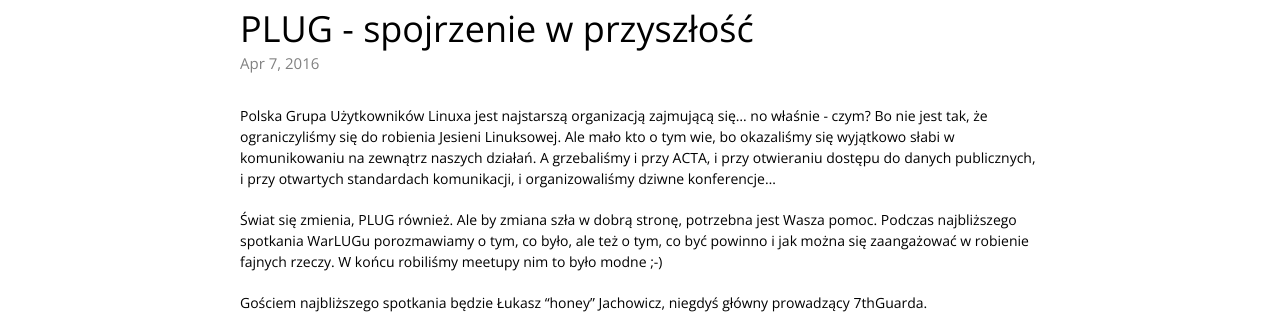
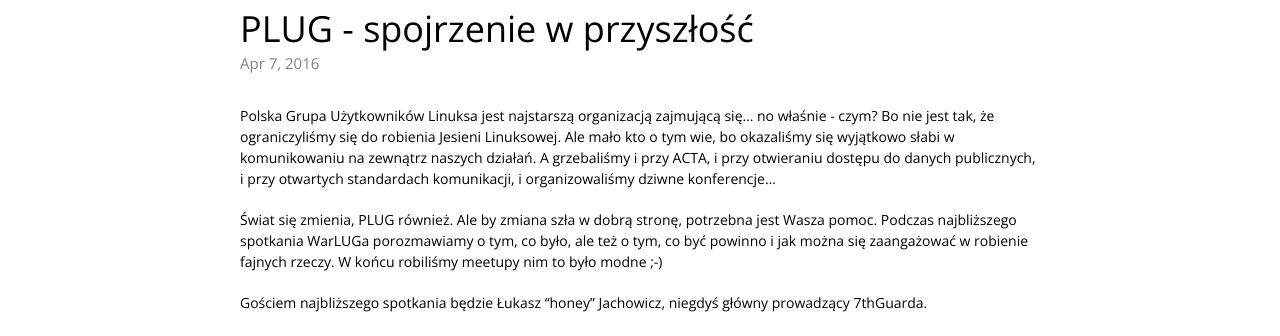
Before and after one commit to WarLUG/warszawa.linux.org.pl, a Jekyll site: the page built from _posts/2016-04-07-plug-spojrzenie-w-przyszlosc.md, in a window 1280 px wide. Shown: the part 154-490 px from the top of the page. Built offline with Jekyll 4.4.1, drawn with Linux system fonts in a browser that asks for light colours; some web fonts are replaced.

Commit message:
Spelling

```diff
--- a/_posts/2016-04-07-plug-spojrzenie-w-przyszlosc.md
+++ b/_posts/2016-04-07-plug-spojrzenie-w-przyszlosc.md
@@ -5,7 +5,7 @@
 date:       2016-04-07
 ---
 
-Polska Grupa Użytkowników Linuxa jest najstarszą organizacją zajmującą
+Polska Grupa Użytkowników Linuksa jest najstarszą organizacją zajmującą
 się... no właśnie - czym? Bo nie jest tak, że ograniczyliśmy się do
 robienia Jesieni Linuksowej. Ale mało kto o tym wie, bo okazaliśmy się
 wyjątkowo słabi w komunikowaniu na zewnątrz naszych działań. A grzebaliśmy
@@ -13,7 +13,7 @@
 otwartych standardach komunikacji, i organizowaliśmy dziwne konferencje...
 
 Świat się zmienia, PLUG również. Ale by zmiana szła w dobrą stronę,
-potrzebna jest Wasza pomoc. Podczas najbliższego spotkania WarLUGu
+potrzebna jest Wasza pomoc. Podczas najbliższego spotkania WarLUGa
 porozmawiamy o tym, co było, ale też o tym, co być powinno i jak można się
 zaangażować w robienie fajnych rzeczy. W końcu robiliśmy meetupy nim to
 było modne ;-)
```
